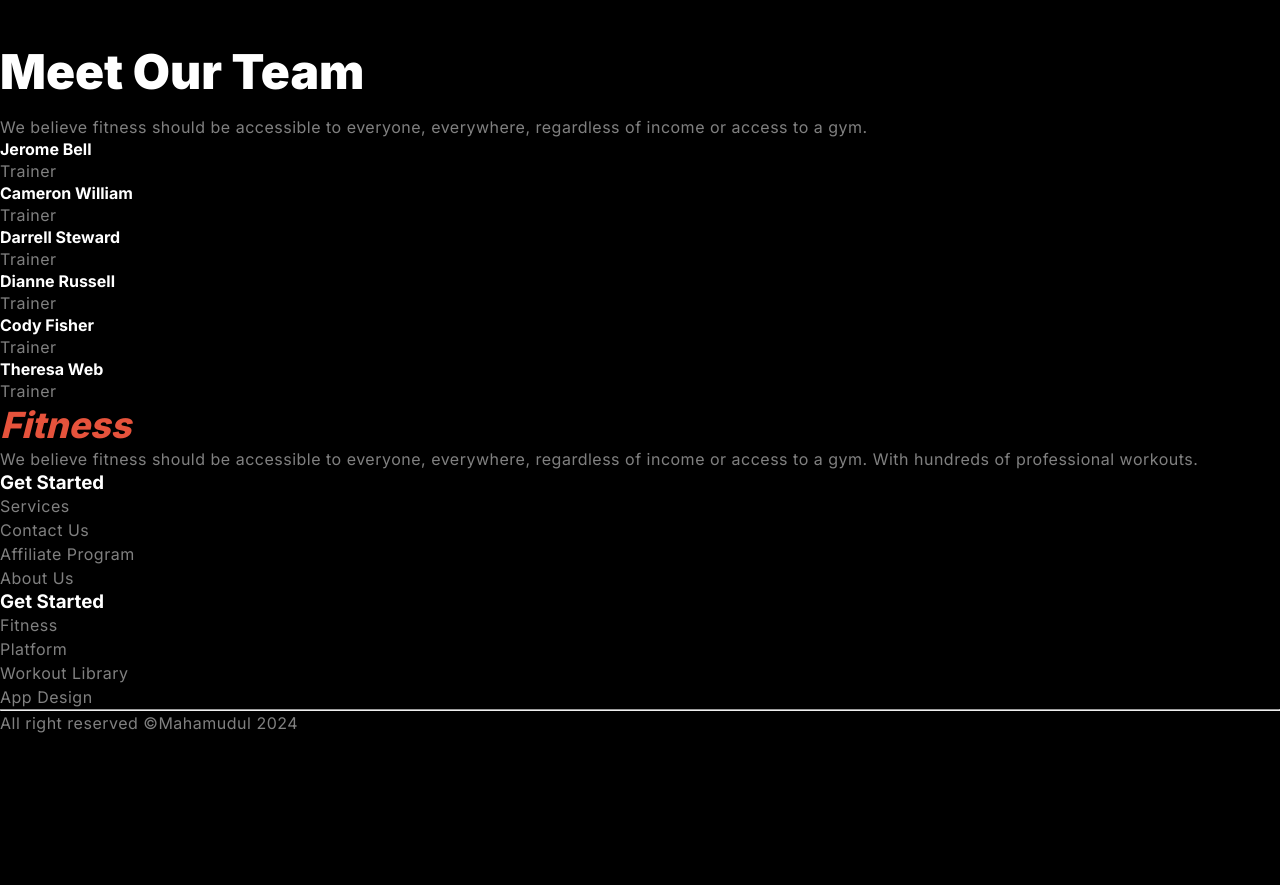
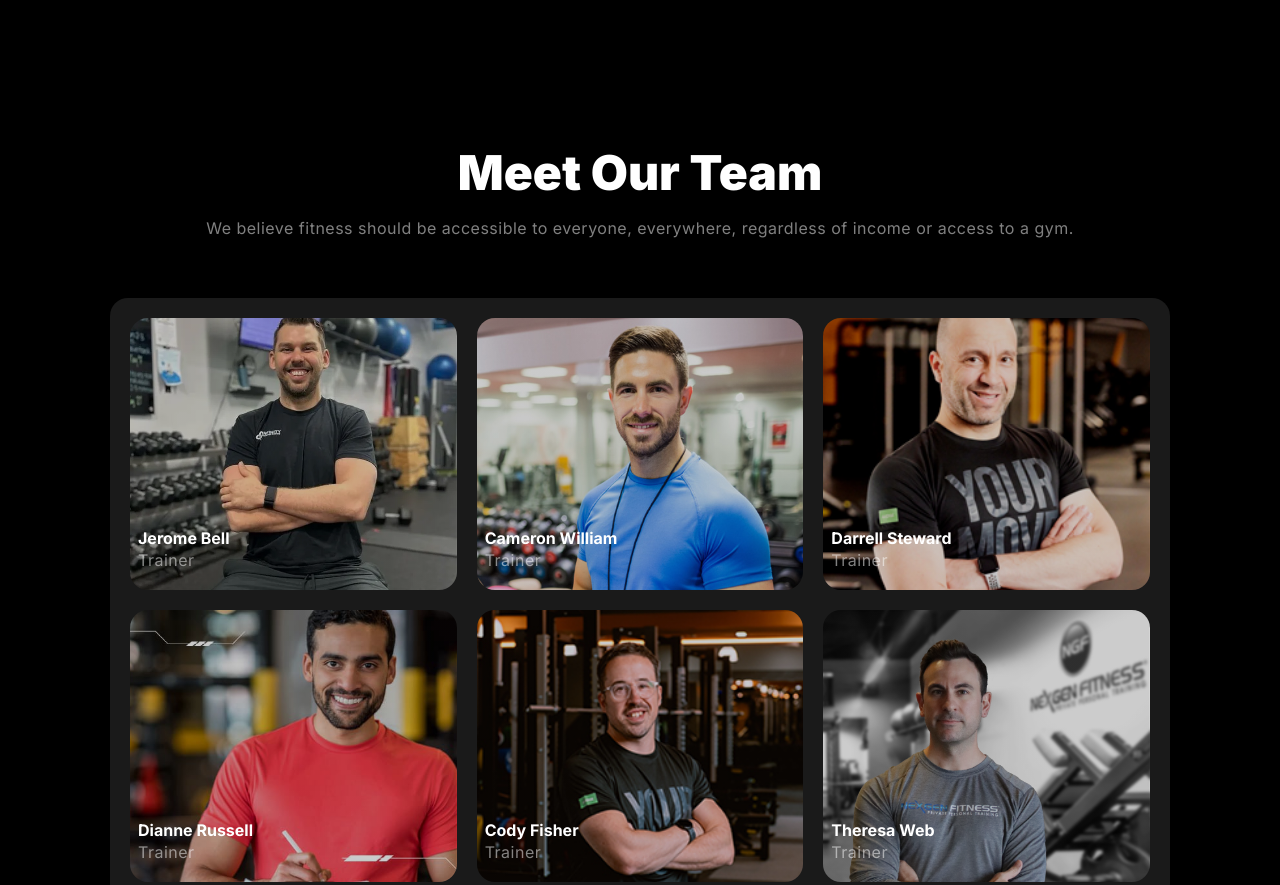
Before and after one commit to Dev-Mahamudul/fitness-landing-page-responsive, a plain HTML site: page index.html in a window 1280 px wide. Shown: the part 3197-4082 px from the top of the page. Before the commit the page ends 3932 px from the top, so only its background shows below. Drawn offline with Linux system fonts and the light colour scheme.

Commit message:
add team css

```diff
--- a/style/style.css
+++ b/style/style.css
@@ -474,3 +474,86 @@ header{
     background: rgb(230, 83, 60);
  }
  /* end bmi field  */
+
+
+
+/* start team field  */
+.team-container {
+    width: 100%;
+    height: 120vh;
+    display: flex;
+    flex-direction: column;
+    justify-content: center;
+    align-items: center;
+ }
+ .team{
+    width: 1060px;
+    height: 782px;
+    display: flex;
+    flex-direction: column;
+    justify-content: center;
+    align-items: center;
+ }
+ .team > h2 {
+    font-size: 48px;
+    font-weight: 900;
+    line-height: 120%;
+    margin-bottom: 14px;
+ }
+ .team > p {
+    margin-bottom: 58px;
+ }
+ .team-img {
+    width: 1060px;
+    height: 604px;
+    display: grid;
+    grid-template-columns: repeat(3, 1fr);
+    grid-template-rows: repeat(2, 1fr);
+    gap: 20px;
+    border-radius: 18px;
+    border: none;
+    background: rgba(255, 255, 255, 0.1);
+    padding: 20px;
+ }
+ .img-01,
+ .img-02,
+ .img-03,
+ .img-04,
+ .img-05,
+ .img-06 {
+    display: flex;
+    flex-direction: column;
+    justify-content: flex-end;
+    padding: 0 0 18px 8px;
+    background-repeat: no-repeat;
+    background-size: cover;
+    background-position: center;
+    border-radius: 18px;
+
+
+ }
+ .img-01 {
+    background-image: linear-gradient(rgba(0, 0, 0, 0.2),rgba(0, 0, 0, 0.2)),url(../assets/img/trainer1.png);
+
+ }
+ .img-02 {
+    background-image: linear-gradient(rgba(0, 0, 0, 0.2),rgba(0, 0, 0, 0.2)),url(../assets/img/trainer2.png);
+
+ }
+ .img-03 {
+    background-image: linear-gradient(rgba(0, 0, 0, 0.2),rgba(0, 0, 0, 0.2)),url(../assets/img/trainer3.png);
+
+ }
+ .img-04 {
+    background-image: linear-gradient(rgba(0, 0, 0, 0.2),rgba(0, 0, 0, 0.2)),url(../assets/img/trainer4.png);
+
+ }
+ .img-05 {
+    background-image: linear-gradient(rgba(0, 0, 0, 0.2),rgba(0, 0, 0, 0.2)),url(../assets/img/trainer5.png);
+
+ }
+ .img-06 {
+    background-image: linear-gradient(rgba(0, 0, 0, 0.2),rgba(0, 0, 0, 0.2)),url(../assets/img/trainer6.png);
+
+ }
+ /* end team field  */
```
